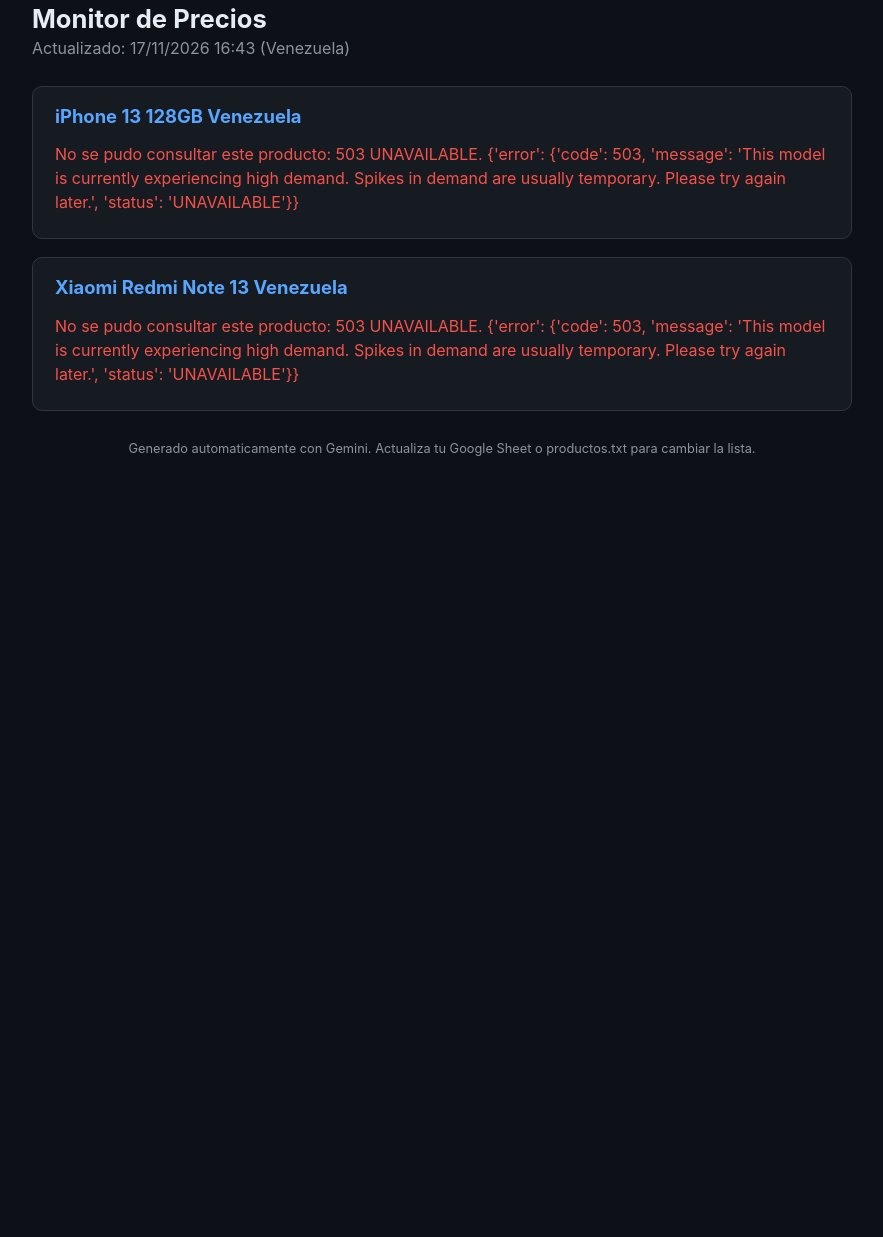
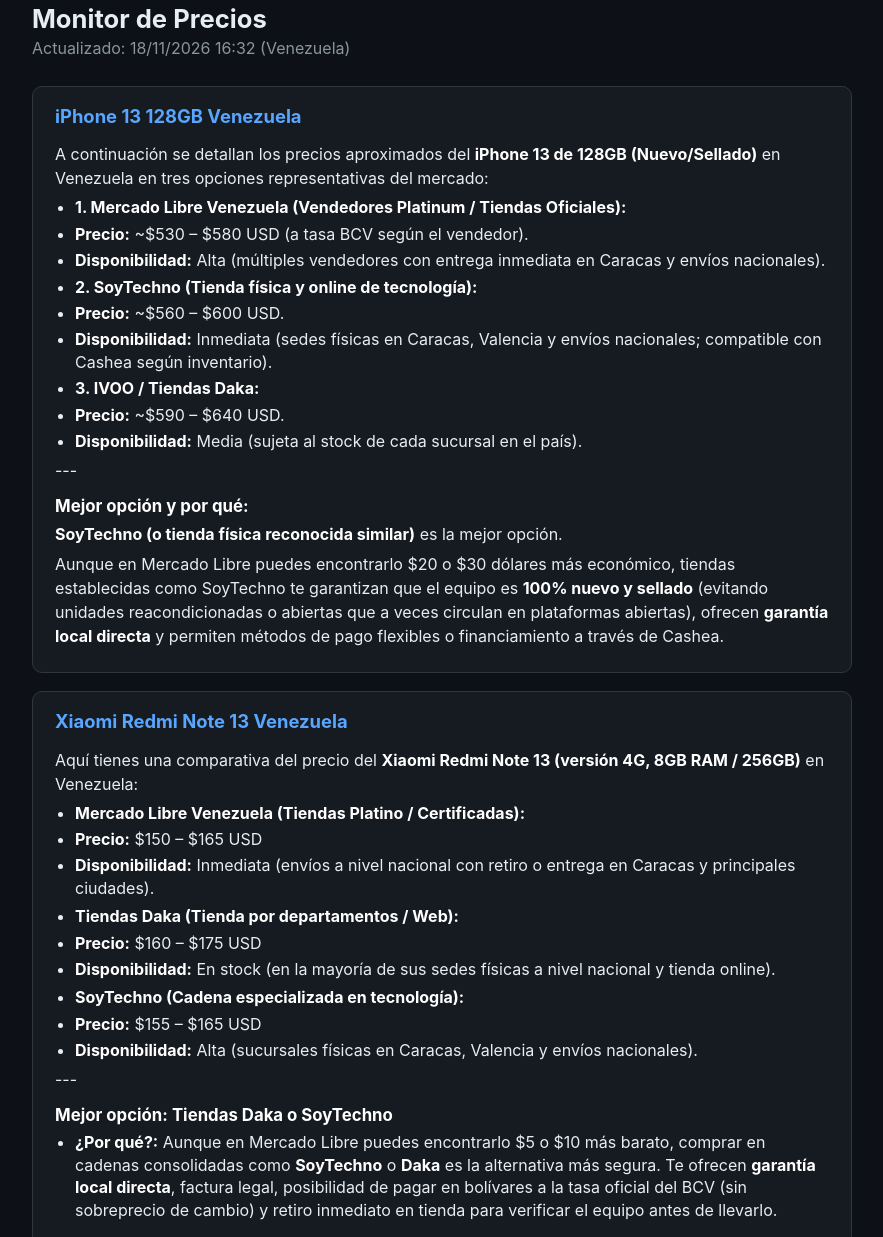
Before and after one commit to jenifersalas1609-hash/monitor-precios, a plain HTML site: page index.html in a window 1280 px wide. Shown: the part 38-1275 px from the top of the page, without its empty margins (198-1081 px from the left). Before the commit the page ends 800 px from the top, so only its background shows below. Drawn offline with Linux system fonts and the light colour scheme.

Commit message:
Reporte 2026-11-18

```diff
--- a/index.html
+++ b/index.html
@@ -36,17 +36,52 @@
 <body>
   <div class="container">
     <h1>Monitor de Precios</h1>
-    <div class="fecha">Actualizado: 17/11/2026 16:43 (Venezuela)</div>
+    <div class="fecha">Actualizado: 18/11/2026 16:32 (Venezuela)</div>
 
             <div class="card">
               <h2>iPhone 13 128GB Venezuela</h2>
-              <p class="error">No se pudo consultar este producto: 503 UNAVAILABLE. {&#x27;error&#x27;: {&#x27;code&#x27;: 503, &#x27;message&#x27;: &#x27;This model is currently experiencing high demand. Spikes in demand are usually temporary. Please try again later.&#x27;, &#x27;status&#x27;: &#x27;UNAVAILABLE&#x27;}}</p>
+              <p>A continuación se detallan los precios aproximados del <strong>iPhone 13 de 128GB (Nuevo/Sellado)</strong> en Venezuela en tres opciones representativas del mercado:</p>
+<ul>
+<li>  <strong>1. Mercado Libre Venezuela (Vendedores Platinum / Tiendas Oficiales):</strong></li>
+<li>  <strong>Precio:</strong> ~$530 – $580 USD (a tasa BCV según el vendedor).</li>
+<li>  <strong>Disponibilidad:</strong> Alta (múltiples vendedores con entrega inmediata en Caracas y envíos nacionales).</li>
+<li>  <strong>2. SoyTechno (Tienda física y online de tecnología):</strong></li>
+<li>  <strong>Precio:</strong> ~$560 – $600 USD.</li>
+<li>  <strong>Disponibilidad:</strong> Inmediata (sedes físicas en Caracas, Valencia y envíos nacionales; compatible con Cashea según inventario).</li>
+<li>  <strong>3. IVOO / Tiendas Daka:</strong></li>
+<li>  <strong>Precio:</strong> ~$590 – $640 USD.</li>
+<li>  <strong>Disponibilidad:</strong> Media (sujeta al stock de cada sucursal en el país).</li>
+</ul>
+<p>---</p>
+<h3 style='margin-top: 14px; margin-bottom: 6px; color: #58a6ff; font-size: 1.05em;'><strong>Mejor opción y por qué:</strong></h3>
+<p><strong>SoyTechno (o tienda física reconocida similar)</strong> es la mejor opción.</p>
+<p>Aunque en Mercado Libre puedes encontrarlo $20 o $30 dólares más económico, tiendas establecidas como SoyTechno te garantizan que el equipo es <strong>100% nuevo y sellado</strong> (evitando unidades reacondicionadas o abiertas que a veces circulan en plataformas abiertas), ofrecen <strong>garantía local directa</strong> y permiten métodos de pago flexibles o financiamiento a través de Cashea.</p>
 
             </div>
 
             <div class="card">
               <h2>Xiaomi Redmi Note 13 Venezuela</h2>
-              <p class="error">No se pudo consultar este producto: 503 UNAVAILABLE. {&#x27;error&#x27;: {&#x27;code&#x27;: 503, &#x27;message&#x27;: &#x27;This model is currently experiencing high demand. Spikes in demand are usually temporary. Please try again later.&#x27;, &#x27;status&#x27;: &#x27;UNAVAILABLE&#x27;}}</p>
+              <p>Aquí tienes una comparativa del precio del <strong>Xiaomi Redmi Note 13 (versión 4G, 8GB RAM / 256GB)</strong> en Venezuela:</p>
+<ul>
+<li><strong>Mercado Libre Venezuela (Tiendas Platino / Certificadas):</strong></li>
+<li><strong>Precio:</strong> $150 – $165 USD</li>
+<li><strong>Disponibilidad:</strong> Inmediata (envíos a nivel nacional con retiro o entrega en Caracas y principales ciudades).</li>
+</ul>
+<ul>
+<li><strong>Tiendas Daka (Tienda por departamentos / Web):</strong></li>
+<li><strong>Precio:</strong> $160 – $175 USD</li>
+<li><strong>Disponibilidad:</strong> En stock (en la mayoría de sus sedes físicas a nivel nacional y tienda online).</li>
+</ul>
+<ul>
+<li><strong>SoyTechno (Cadena especializada en tecnología):</strong></li>
+<li><strong>Precio:</strong> $155 – $165 USD</li>
+<li><strong>Disponibilidad:</strong> Alta (sucursales físicas en Caracas, Valencia y envíos nacionales).</li>
+</ul>
+<p>---</p>
+<h3 style='margin-top: 14px; margin-bottom: 6px; color: #58a6ff; font-size: 1.05em;'><strong>Mejor opción: Tiendas Daka o SoyTechno</strong></h3>
+<ul>
+<li><strong>¿Por qué?:</strong> Aunque en Mercado Libre puedes encontrarlo $5 o $10 más barato, comprar en cadenas consolidadas como <strong>SoyTechno</strong> o <strong>Daka</strong> es la alternativa más segura. Te ofrecen <strong>garantía local directa</strong>, factura legal, posibilidad de pagar en bolívares a la tasa oficial del BCV (sin sobreprecio de cambio) y retiro inmediato en tienda para verificar el equipo antes de llevarlo.</li>
+</ul>
 
             </div>
 
```
